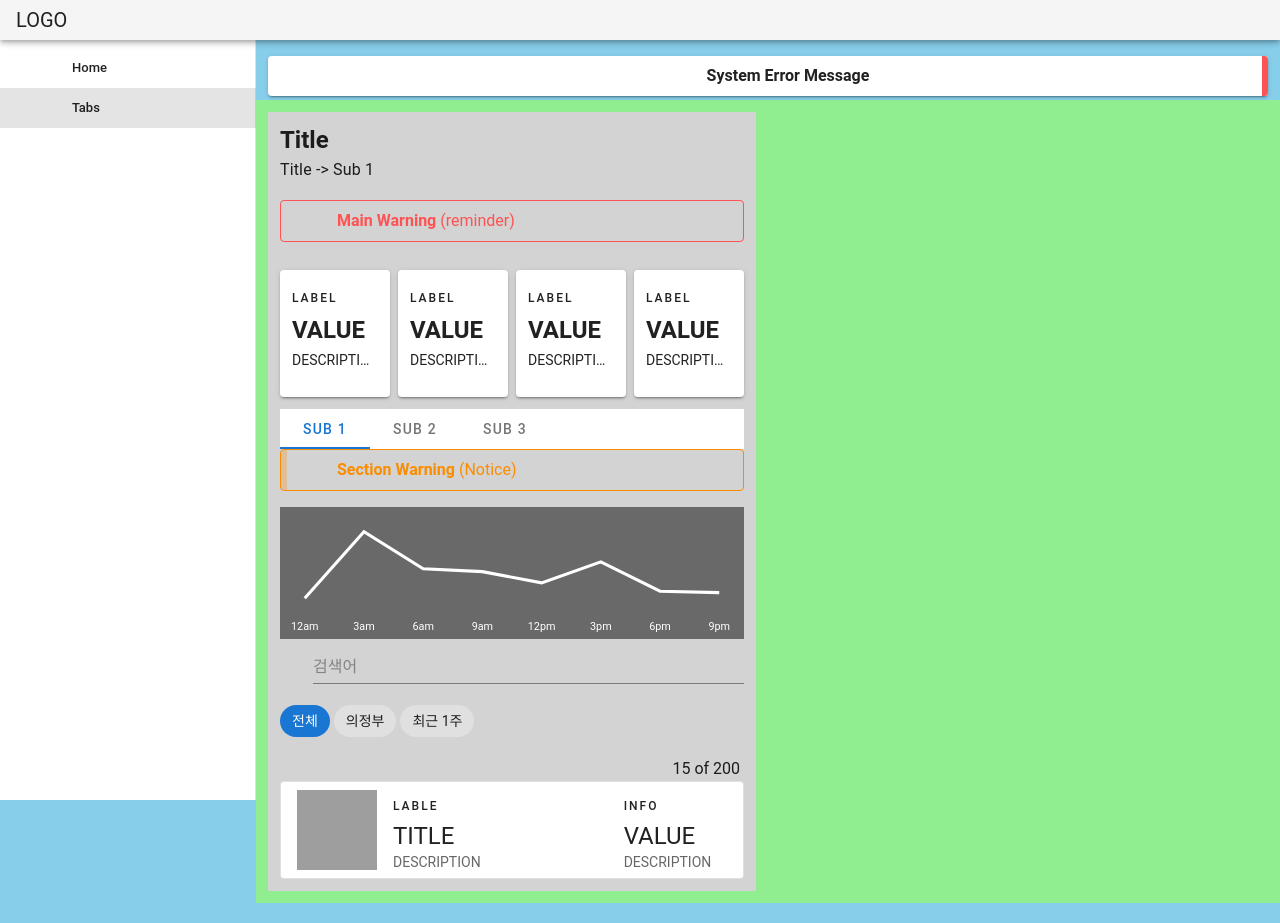
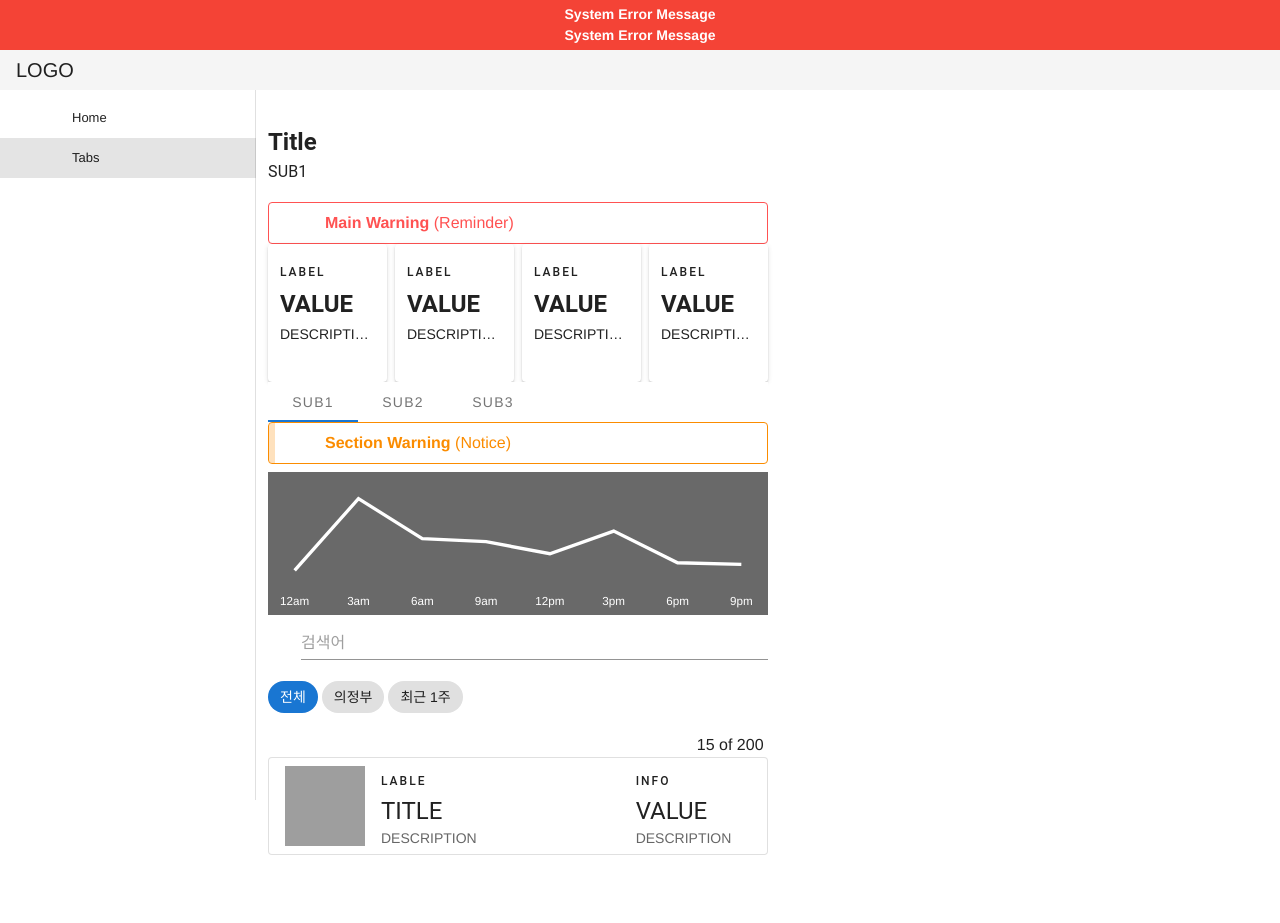
Before and after one commit to vumbumy/cms-front, a Vue app: page /tabs in a window 1280 px wide. After the commit the page ends 867 px from the top, so only its background shows below. Built offline with nearby package versions, Linux system fonts and the light colour scheme; the HTML template or start-up script is replaced by a standard one.

Commit message:
Add system message - Adjust nested-routes

```diff
--- a/src/App.vue
+++ b/src/App.vue
@@ -1,22 +1,24 @@
 <template>
-  <div id="app">
-    <v-app id="inspire">
+  <v-app>
     <side/>
-      <layout/>
+    <v-main>
+      <router-view/>
+    </v-main>
   </v-app>
-  </div>
 </template>
 
 <script>
   import Side from "./components/Side";
-import Layout from "./components/Layout";
 
   export default {
     name: 'App',
     components: {
-    Layout,
       Side,
-  }
+    },
+    // mounted() {
+    //   console.log(this.$vuetify.application)
+    //   console.log(this.$vuetify.application.top)
+    // }
   }
 </script>
 
--- a/src/components/Detail.vue
+++ b/src/components/Detail.vue
@@ -1,12 +1,15 @@
 <template>
-  <v-container>
-    <v-row>
+  <v-container fluid class="ma-0 py-0">
+<!--  <v-dialog v-model="dialog" overlay-opacity="0">-->
+    <v-sheet>
+      <v-row no-gutters>
         <v-col cols="12" class="text-right">
-        <v-btn text @click="$router.push('/tabs')">닫기</v-btn>
+          <v-btn text @click="$router.push('/tabs/sub1')">닫기</v-btn>
           <v-btn text>저장</v-btn>
         </v-col>
       </v-row>
-    <v-row>
+      <v-card-text>
+        <v-row dense>
           <v-col
                   v-for="n in 9"
                   :key="n"
@@ -34,12 +37,16 @@
             </v-img>
           </v-col>
         </v-row>
+      </v-card-text>
+    </v-sheet>
+<!--  </v-dialog>-->
   </v-container>
 </template>
 
 <script>
   export default {
-    methods: {
-    },
+    data: () => ({
+      dialog: true
+    })
   }
 </script>
--- a/src/components/KpiBox.vue
+++ b/src/components/KpiBox.vue
@@ -1,5 +1,5 @@
 <template>
-    <v-container class="px-0">
+    <v-container fluid class="ma-0 pa-0">
         <v-row dense>
             <v-col cols="3">
                 <v-card>
--- a/src/components/Layout.vue
+++ b/src/components/Layout.vue
@@ -1,44 +1,59 @@
 <template>
-    <v-main style="background: skyblue" class="my-0 py-5">
-        <v-container fluid>
-            <v-alert
-                    dense
-                    border="right"
-                    colored-border
-                    type="error"
-                    elevation="2"
-            >
-                <strong>System Error Message</strong>
-            </v-alert>
-            <v-row style="background: lightgreen" justify="end">
-                <v-col md="6" sm="12" xs="12">
-                    <router-view style="background: lightgray"/>
-                </v-col>
-    <!--            <v-overlay absolute v-if="this.$vuetify.breakpoint.smAndDown" v-model="detail">-->
-    <!--            <v-dialog v-if="this.$vuetify.breakpoint.smAndDown" v-model="detail" fullscreen>-->
-                <v-col md="6" :class="{detail: this.$vuetify.breakpoint.smAndDown}">
-                    <v-slide-x-reverse-transition>
-                        <router-view name="detail" style="background: moccasin"/>
-                    </v-slide-x-reverse-transition>
-                </v-col>
-    <!--            </v-dialog>-->
-    <!--            </v-overlay>-->
-    <!--            <v-col v-else>-->
-    <!--                <router-view v-if="detail" name="detail" style="background: moccasin"/>-->
-    <!--            </v-col>-->
-            </v-row>
-        </v-container>
-    </v-main>
+    <v-container fluid class="ma-0 pa-0">
+<!--        <v-row :justify="justify">-->
+<!--            <v-col :cols="defaultCols">-->
+<!--                <v-sheet max-width="500">-->
+                    <router-view/>
+<!--                </v-sheet>-->
+<!--            </v-col>-->
+<!--            <v-col :cols="detailCols" :class="{detail: this.$vuetify.breakpoint.smAndDown}">-->
+<!--                <v-sheet :max-width="detailMaxWidth">-->
+<!--                    <router-view name="detail"/>-->
+<!--                </v-sheet>-->
+<!--            </v-col>-->
+<!--        </v-row>-->
+    </v-container>
 </template>
 
 <script>
   export default {
+      mounted() {
+          console.log(this.$options.components)
+          console.log(this.$vuetify.breakpoint.name, this.defaultCols, this.detailCols, this.justify)
+      },
       updated() {
-          console.log(this.$vuetify.breakpoint.name)
+          console.log(this.$vuetify.breakpoint.name, this.defaultCols, this.detailCols, this.justify)
       },
       data() {
           return {
+              dialog: true,
               detail: this.$route.params.id !== undefined
+          }
+      },
+      computed: {
+          defaultCols() {
+              if(this.$vuetify.breakpoint.mdAndUp)
+                  return 6
+
+              return 12
+          },
+          detailCols(){
+              if(this.$vuetify.breakpoint.smAndUp)
+                  return 6
+
+              return 12
+          },
+          detailMaxWidth(){
+              if(this.$vuetify.breakpoint.sm)
+                  return 500
+
+              return 1000
+          },
+          justify(){
+              if(this.$vuetify.breakpoint.smAndUp)
+                  return 'end'
+
+              return undefined
           }
       },
       watch: {
--- a/src/components/ListItem.vue
+++ b/src/components/ListItem.vue
@@ -1,5 +1,5 @@
 <template>
-    <v-list-item link to="/tabs/1">
+    <v-list-item link to="/tabs/sub1/1">
         <v-list-item-avatar
                 tile
                 size="80"
@@ -33,6 +33,8 @@
 
 <script>
     export default {
-
+        // mounted() {
+        //     console.log(this.$route.query.id)
+        // }
     }
 </script>
--- a/src/components/Side.vue
+++ b/src/components/Side.vue
@@ -1,5 +1,13 @@
 <template>
   <v-container>
+    <v-app-bar app clipped-left height="40" flat>
+      <v-toolbar-title>LOGO</v-toolbar-title>
+      <v-spacer/>
+      <v-app-bar-nav-icon
+              v-if="this.$vuetify.breakpoint.xs"
+              @click.stop="drawer = !drawer"/>
+    </v-app-bar>
+
     <v-navigation-drawer
             v-model="drawer"
             app
@@ -29,21 +37,34 @@
       </v-list>
     </v-navigation-drawer>
 
-    <v-app-bar app clipped-left height="40">
-      <v-toolbar-title>LOGO</v-toolbar-title>
-      <v-spacer/>
-      <v-app-bar-nav-icon
-              v-if="this.$vuetify.breakpoint.xs"
-              @click.stop="drawer = !drawer"/>
-    </v-app-bar>
+    <v-system-bar window app color="red" v-if="systemMsg" :height="barHeight">
+      <v-row justify="center">
+        <v-col class="white--text">
+          <strong v-for="(msg, index) in msgArray" :key="index">
+            <div v-html="msg"/>
+          </strong>
+        </v-col>
+        <v-col class="text-right" style="position: absolute">
+          <v-icon @click="systemMsg=null">mdi-close</v-icon>
+        </v-col>
+      </v-row>
+    </v-system-bar>
   </v-container>
-
 </template>
 
 <script>
   export default {
+    computed:{
+      msgArray(){
+        return this.systemMsg.split('<br>')
+      },
+      barHeight(){
+        return this.msgArray.length * 25
+      }
+    },
     data: () => ({
       drawer: null,
+      systemMsg: "<strong>System Error Message</strong><br>System Error Message",
     }),
   }
 </script>
--- a/src/components/List.vue
+++ b/src/components/TabItem.vue
@@ -1,8 +1,8 @@
 <template>
     <v-row>
         <v-col>
-            <v-alert dense outlined type="warning" border="left">
-                <strong>Section Warning</strong> (Notice)
+            <v-alert dense outlined type="warning" border="left" class="mb-2" v-for="(msg, index) in alertMsg" :key="index">
+                <div v-html="msg"/>
             </v-alert>
             <bar-chart style="background: dimgray"/>
             <v-row dense>
@@ -50,7 +50,10 @@
           active_chip: 0,
           chips: ['전체', '의정부', '최근 1주'],
           check: false,
-          dots: true
+          dots: true,
+          alertMsg: [
+              '<strong>Section Warning</strong> (Notice)'
+          ]
       }),
       methods: {
           color: function (index) {
--- a/src/components/Tabs.vue
+++ b/src/components/Tabs.vue
@@ -1,48 +1,78 @@
 <template>
     <v-container fluid>
-        <v-row no-gutters>
-            <v-col class="text-left">
-                <div class="headline font-weight-bold">{{title}}</div>
-                <div class="subtitle-1 mb-4">{{title}} -> {{tabs[active_tab]}}</div>
+        <v-row no-gutters :justify="justify">
+            <v-col class="text-left" :cols="defaultCols">
+                <div class="headline font-weight-bold">Title</div>
+                <div class="subtitle-1 mb-4">
+                    <span>{{subTitle}}</span>
+                </div>
 
-                <v-alert
-                        dense
-                        outlined
-                        type="error"
-                >
-                    <strong>Main Warning</strong> (reminder)
+                <v-alert class="mb-0" dense outlined type="error">
+                    <strong>Main Warning</strong> (Reminder)
                 </v-alert>
                 <kpi-box/>
-                <v-tabs v-model="active_tab" height="40">
-                    <v-tab v-for="(value, id) in tabs" :key="id">
+                <v-tabs height="40">
+                    <v-tab v-for="(value, id) in tabs" :key="id" link :to="'/tabs/'+value">
                         {{value}}
                     </v-tab>
                 </v-tabs>
-                <list/>
+                <tab-item/>
+            </v-col>
+            <v-col :cols="detailCols" :class="{detail: this.$vuetify.breakpoint.smAndDown}">
+                <router-view/>
             </v-col>
         </v-row>
     </v-container>
 </template>
 
 <script>
-  import List from "./List";
+  import TabItem from "./TabItem";
   import KpiBox from "./KpiBox";
   export default {
-      components: {KpiBox, List},
-      props: {
-          tabs: {
-              type: Array,
-              default: function () {
-                  return []
-              }
+      components: {TabItem, KpiBox},
+      data() {
+          return {
+              // active_tab: 0,
+              tabs: ['sub1', 'sub2' ,'sub3']
+          };
+      },
+      mounted() {
+          console.log(this.$vuetify.breakpoint.name, this.defaultCols, this.detailCols, this.justify)
+      },
+      updated() {
+          console.log(this.$vuetify.breakpoint.name, this.defaultCols, this.detailCols, this.justify)
+      },
+      computed: {
+          subTitle(){
+              if(this.$route.params.sub)
+                  return this.$route.params.sub.toUpperCase()
+
+              return this.tabs[0].toUpperCase()
+          },
+          defaultCols() {
+              if(this.$vuetify.breakpoint.mdAndUp)
+                  return 6
+
+              return 12
+          },
+          detailCols(){
+              if(this.$vuetify.breakpoint.smAndUp)
+                  return 6
+
+              return 12
+          },
+          justify(){
+              if(this.$vuetify.breakpoint.smAndUp)
+                  return 'end'
+
+              return undefined
           }
       },
-      data() {
-          return {
-              title: this.$route.name,
-
-              active_tab: 0,
-          };
-      }
   }
 </script>
+
+<style lang="scss" scoped>
+    .detail{
+        position: absolute;
+    }
+</style>
--- a/src/router/index.js
+++ b/src/router/index.js
@@ -19,20 +19,22 @@ export default new Router({
             name: 'Title',
             path: '/tabs',
             component: Tabs,
-            props: {
-                tabs: ['Sub 1', 'Sub 2' ,'Sub 3']
-            }
         },
         {
-            name: 'Title',
-            path: '/tabs/:id',
-            components: {
-                default: Tabs,
-                detail: Detail
-            },
-            props: {
-                default: {tabs: ['Sub 1', 'Sub 2' ,'Sub 3']}
-            }
-        },
+            path: '/tabs/:sub',
+            component: Tabs,
+            children: [
+                {
+                    name: 'Sub 1',
+                    path: ':id',
+                    component: Detail
+                },
+                // {
+                //     name: 'None',
+                //     path: '',
+                //     component: Detail
+                // }
+            ]
+        }
     ]
 });
```
Lines whose indentation alone changed are shown as unchanged.
